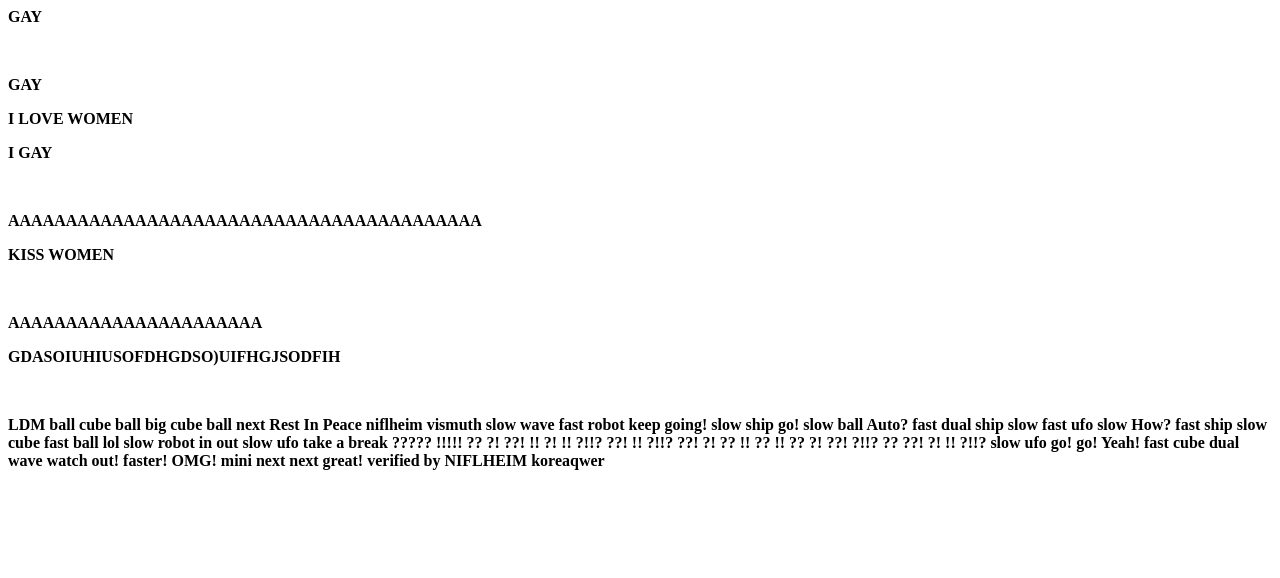
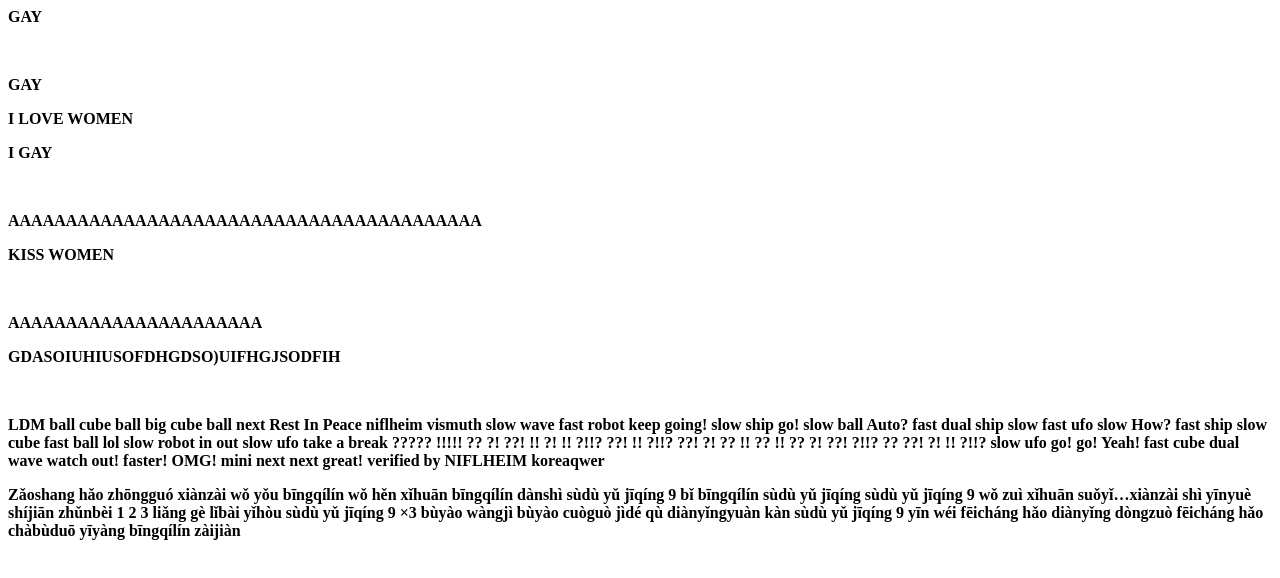
Before and after one commit to Kiyokiii/Kiyokiii.github.io, a plain HTML site: page index.html in a window 1280 px wide. Drawn offline with Linux system fonts and the light colour scheme.

Commit message:
Update index.html

```diff
--- a/index.html
+++ b/index.html
@@ -11,3 +11,22 @@
 <p><strong>GDASOIUHIUSOFDHGDSO)UIFHGJSODFIH</strong></p>
 <p>&nbsp;</p>
 <p><strong>LDM ball cube ball big cube ball next Rest In Peace niflheim vismuth slow wave fast robot keep going! slow ship go! slow ball Auto? fast dual ship slow fast ufo slow How? fast ship slow cube fast ball lol slow robot in out slow ufo take a break ????? !!!!! ?? ?! ??! !! ?! !! ?!!? ??! !! ?!!? ??! ?! ?? !! ?? !! ?? ?! ??! ?!!? ?? ??! ?! !! ?!!? slow ufo go! go! Yeah! fast cube dual wave watch out! faster! OMG! mini next next great! verified by NIFLHEIM koreaqwer</strong></p>
+<p><strong>Zǎoshang hǎo zhōngguó
+xiànzài wǒ yǒu bīngqílín
+wǒ hěn xǐhuān bīngqílín
+dànshì sùdù yǔ jīqíng 9
+bǐ bīngqílín
+sùdù yǔ jīqíng
+sùdù yǔ jīqíng 9
+wǒ zuì xǐhuān
+suǒyǐ…xiànzài shì yīnyuè shíjiān
+zhǔnbèi 1 2 3
+liǎng gè lǐbài yǐhòu
+sùdù yǔ jīqíng 9 ×3
+bùyào wàngjì
+bùyào cuòguò
+jìdé qù diànyǐngyuàn
+kàn sùdù yǔ jīqíng 9
+yīn wéi fēicháng hǎo diànyǐng
+dòngzuò fēicháng hǎo
+chàbùduō yīyàng bīngqílín zàijiàn</strong></p>
```
